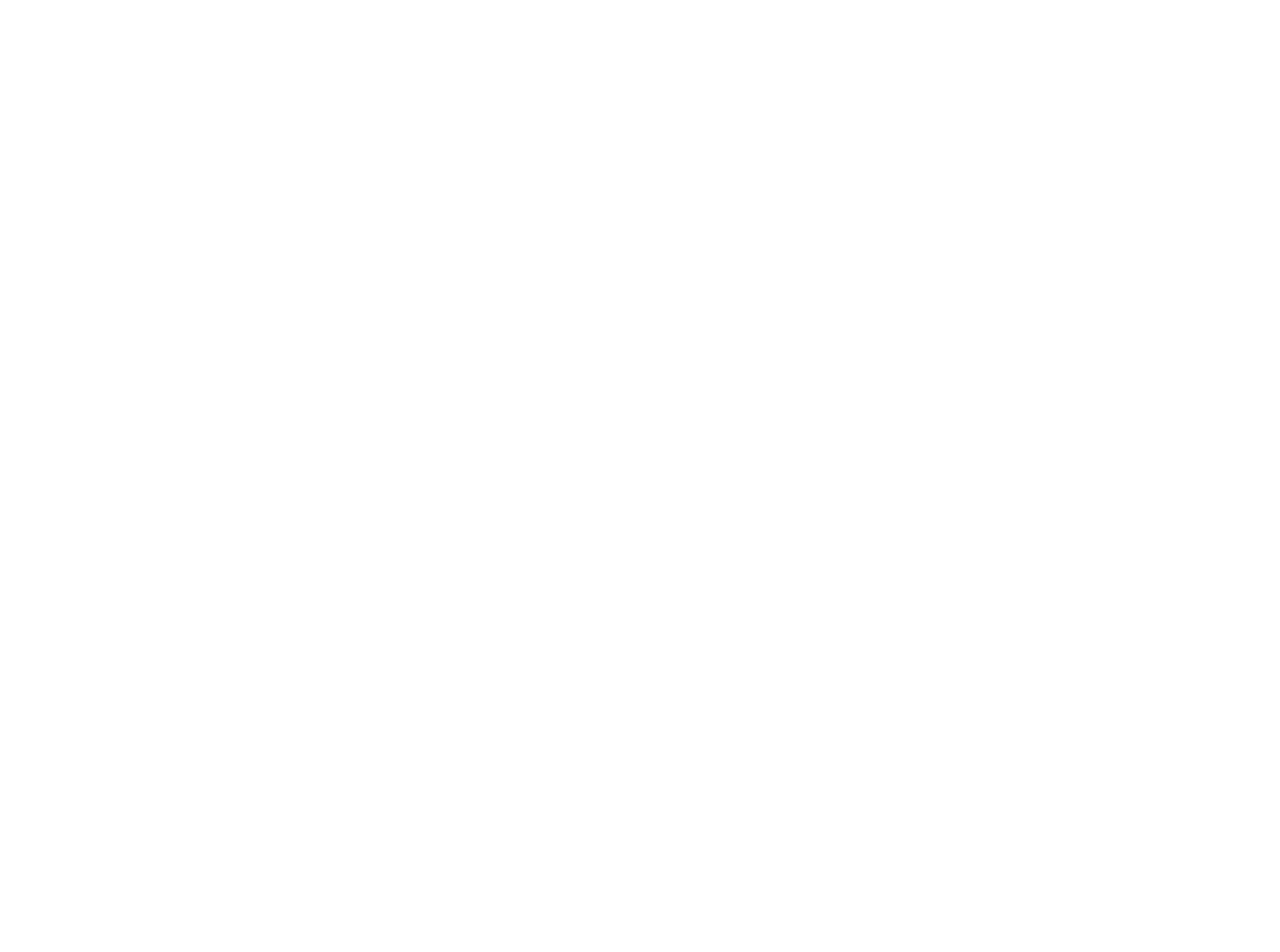
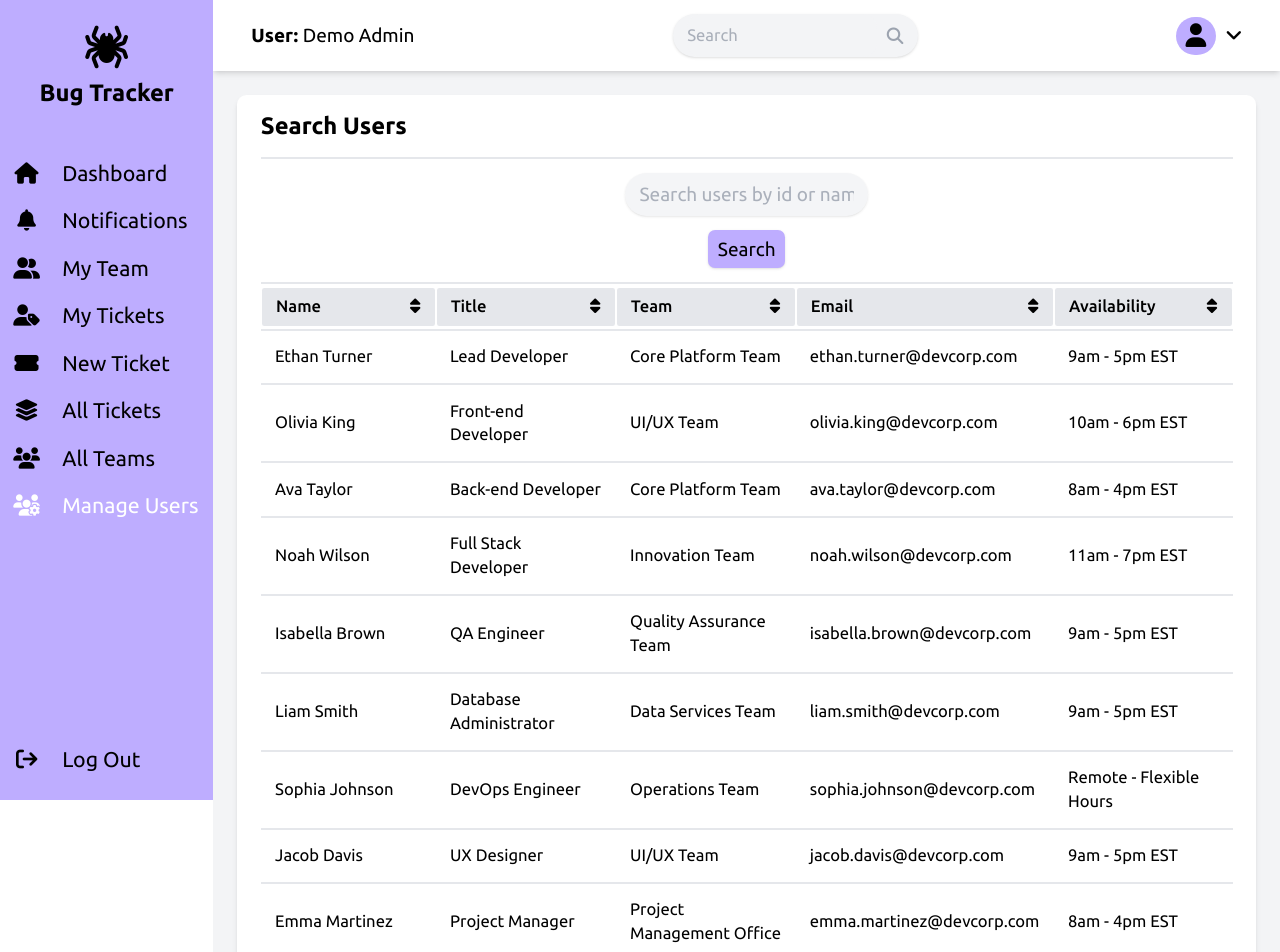
Before and after one commit to emrah-i/BugTracker, a React (Create React App) app in the folder frontend/: page /manage-users in a window 1280 px wide. Before the commit this address had no page. Shown: the top 952 px of the page. Before the commit the page ends 800 px from the top, so only its background shows below. Built offline with nearby package versions, Linux system fonts and the light colour scheme.

Commit message:
Sort buttons

```diff
--- a/frontend/src/App.jsx
+++ b/frontend/src/App.jsx
@@ -9,7 +9,7 @@
 import MyTickets from "./components/my-tickets";
 import NewTicket from "./components/new-ticket";
 import AllTickets from "./components/all-tickets";
-import AllUsers from "./components/all-users";
+import ManageUsers from "./components/manage-users";
 import AllTeams from "./components/all-teams";
 
 function App() {
@@ -23,7 +23,7 @@
                     <Route path="new-ticket" element={<NewTicket />} />
                     <Route path="all-tickets" element={<AllTickets />} />
                     <Route path="all-teams" element={<AllTeams />} />
-                    <Route path="all-users" element={<AllUsers />} />
+                    <Route path="manage-users" element={<ManageUsers />} />
                     <Route path="profile" element={<Profile />} />
                 </Route>
             </Routes>)
--- a/frontend/src/components/all-users.jsx
+++ /dev/null
@@ -1,6 +0,0 @@
-
-function AllUsers() {
-    return
-}
-
-export default AllUsers
--- /dev/null
+++ b/frontend/src/components/manage-users.jsx
@@ -0,0 +1,137 @@
+import { useState } from "react";
+
+const devTeamMembers = [
+    {
+      name: "Ethan Turner",
+      title: "Lead Developer",
+      team: "Core Platform Team",
+      email: "ethan.turner@devcorp.com",
+      availableHours: "9am - 5pm EST",
+    },
+    {
+      name: "Olivia King",
+      title: "Front-end Developer",
+      team: "UI/UX Team",
+      email: "olivia.king@devcorp.com",
+      availableHours: "10am - 6pm EST",
+    },
+    {
+      name: "Ava Taylor",
+      title: "Back-end Developer",
+      team: "Core Platform Team",
+      email: "ava.taylor@devcorp.com",
+      availableHours: "8am - 4pm EST",
+    },
+    {
+      name: "Noah Wilson",
+      title: "Full Stack Developer",
+      team: "Innovation Team",
+      email: "noah.wilson@devcorp.com",
+      availableHours: "11am - 7pm EST",
+    },
+    {
+      name: "Isabella Brown",
+      title: "QA Engineer",
+      team: "Quality Assurance Team",
+      email: "isabella.brown@devcorp.com",
+      availableHours: "9am - 5pm EST",
+    },
+    {
+      name: "Liam Smith",
+      title: "Database Administrator",
+      team: "Data Services Team",
+      email: "liam.smith@devcorp.com",
+      availableHours: "9am - 5pm EST",
+    },
+    {
+      name: "Sophia Johnson",
+      title: "DevOps Engineer",
+      team: "Operations Team",
+      email: "sophia.johnson@devcorp.com",
+      availableHours: "Remote - Flexible Hours",
+    },
+    {
+      name: "Jacob Davis",
+      title: "UX Designer",
+      team: "UI/UX Team",
+      email: "jacob.davis@devcorp.com",
+      availableHours: "9am - 5pm EST",
+    },
+    {
+      name: "Emma Martinez",
+      title: "Project Manager",
+      team: "Project Management Office",
+      email: "emma.martinez@devcorp.com",
+      availableHours: "8am - 4pm EST",
+    },
+    {
+      name: "Mia Hernandez",
+      title: "Security Analyst",
+      team: "Cybersecurity Team",
+      email: "mia.hernandez@devcorp.com",
+      availableHours: "On-call - Varies",
+    },
+    {
+      name: "Lucas Clark",
+      title: "Software Tester",
+      team: "Quality Assurance Team",
+      email: "lucas.clark@devcorp.com",
+      availableHours: "9am - 5pm EST",
+    },
+    {
+      name: "Amelia Wright",
+      title: "System Integrator",
+      team: "Operations Team",
+      email: "amelia.wright@devcorp.com",
+      availableHours: "10am - 6pm EST",
+    }
+  ];
+
+
+
+function ManageUsers() {
+
+    const [ search, setSearch ] = useState(devTeamMembers)
+
+    return (<div className="flex flex-col gap-5 mx-5 my-5">
+                <div className="flex flex-col bg-white shadow-md py-3 px-5 rounded-lg">
+                    <p className="heading border-gray-200 border-solid border-b-2 pb-3">Search Users</p>
+                    <form className="flex flex-col items-center w-full">
+                        <input className="rounded-full py-1.5 px-3 border-gray-300 text-black bg-gray-100 opacity-85 w-1/4 focus:w-2/5 focus:outline-0 active:outline-0 border-0 custom-transition shadow" type="text" placeholder="Search users by id or name"></input>
+                        <button className="mt-3 py-1 px-2 rounded-md shadow bg-third-color hover:rounded-lg duration-200" type="button">Search</button>
+                    </form>
+                    {search.length !== 0 ? <table className="bg-main-color w-full mt-3">
+                        <colgroup>
+                            <col className="w-1/5"></col>
+                            <col className="w-1/5"></col>
+                            <col className="w-1/5"></col>
+                            <col className="w-1/5"></col>
+                            <col className="w-1/5"></col>
+                        </colgroup>
+                        <thead className="text-sm font-thin">
+                            <tr className="font-medium border-gray-200 border-solid border-t-2">
+                                <td><button className="organize-buttons" type="button">Name <i className="fa-solid fa-sort"></i></button></td>
+                                <td><button className="organize-buttons" type="button">Title <i className="fa-solid fa-sort"></i></button></td>
+                                <td><button className="organize-buttons" type="button">Team <i className="fa-solid fa-sort"></i></button></td>
+                                <td><button className="organize-buttons" type="button">Email <i className="fa-solid fa-sort"></i></button></td>
+                                <td><button className="organize-buttons" type="button">Availability <i className="fa-solid fa-sort"></i></button></td>
+                            </tr>
+                        </thead>
+                        <tbody>
+                            {search.map((element, index, array)=>{
+                                let parent = index === array.length - 1 ? "border-b-2" : null;
+                                return (<tr key={index} className={`table-row-parent ${parent} relative duration-300`} >
+                                            <td>{element.name}</td>
+                                            <td>{element.title}</td>
+                                            <td>{element.team}</td>
+                                            <td>{element.email}</td>
+                                            <td>{element.availableHours}</td>
+                                        </tr>)
+                            })}
+                        </tbody>
+                    </table> : null}
+                </div>
+            </div>)
+}
+
+export default ManageUsers;
--- a/frontend/src/components/nav.jsx
+++ b/frontend/src/components/nav.jsx
@@ -33,8 +33,7 @@
                     <NavLink className="nav-link" activeClassName="active" to="/my-tickets"><i className="nav-icon fa-solid fa-user-tag"></i> My Tickets</NavLink>
                     <NavLink className="nav-link" activeClassName="active" to="/new-ticket"><i className="nav-icon fa-solid fa-ticket-simple"></i> New Ticket</NavLink>
                     <NavLink className="nav-link" activeClassName="active" to="/all-tickets"><i className="nav-icon fa-solid fa-layer-group"></i> All Tickets</NavLink>
-                    <NavLink className="nav-link" activeClassName="active" to="/all-teams"><i className="nav-icon fa-solid fa-sitemap"></i> All Teams</NavLink>
-                    <NavLink className="nav-link" activeClassName="active" to="/all-users"><i className="nav-icon fa-solid fa-users"></i> All Users</NavLink>
+                    <NavLink className="nav-link" activeClassName="active" to="/all-teams"><i className="nav-icon fa-solid fa-users"></i> All Teams</NavLink>
                     <NavLink className="nav-link" activeClassName="active" to="/manage-users"><i className="nav-icon fa-solid fa-users-gear"></i> Manage Users</NavLink>
                     <NavLink className="nav-link mt-auto" activeClassName="active" to="/logout"><i className="nav-icon fa-solid fa-arrow-right-from-bracket"></i> Log Out</NavLink>
                 </div>
--- a/frontend/src/index.css
+++ b/frontend/src/index.css
@@ -24,6 +24,10 @@
 .table-heading td {
   text-align: left;
   @apply p-3 font-medium;
+}
+
+.organize-buttons {
+  @apply w-full text-left py-1.5 px-3 bg-gray-200 rounded-sm my-0.5 flex justify-between items-center
 }
 
 .table-rows td {
```
